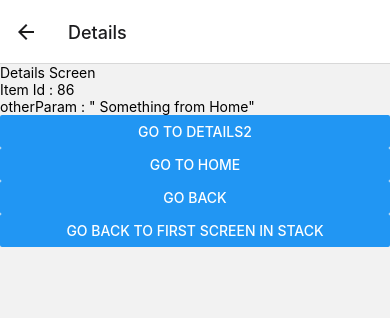
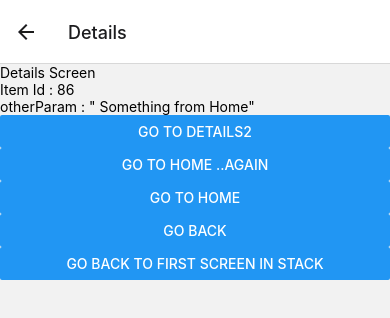
Before and after one commit to usil89/NavigationDemo, a React Native app: screen / in a window 390 px wide. Both pictures are taken after a click on the button "GO TO DETAILS". Shown: the top 318 px of the page. Built offline with nearby package versions, Linux system fonts and the light colour scheme.

Commit message:
params back to home

```diff
--- a/App.js
+++ b/App.js
@@ -33,6 +33,11 @@ function DetailsScreen({ route, navigation}) {
       <Text>otherParam : {JSON.stringify(otherParam)}</Text>
 
       <Button title="Go To Details2" onPress={() => navigation.push('Details2')}></Button>
+
+      <Button title="Go To Home ..again" onPress={() => navigation.push('Details', {
+        itemId : Math.floor(Math.random()+ 100)
+      })}></Button>
+
       <Button title="Go To Home" onPress={() => navigation.navigate('Home')}></Button>
       <Button title="Go back" onPress={() => navigation.goBack()}></Button>
       <Button title='Go Back to first screen in stack' onPress={() => navigation.popToTop()}></Button>
```
